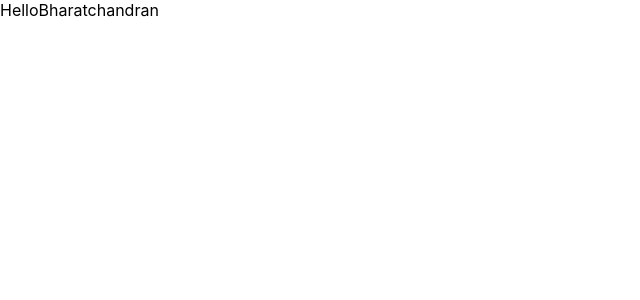
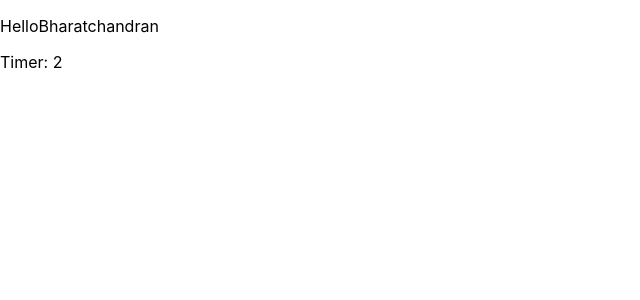
Before and after one commit to Bharatchandran/FullStackDay4, a React (Create React App) app: page / in a window 1280 px wide. Shown: the top 300 px of the page, without its empty margins (0-640 px from the left). Built offline with nearby package versions, Linux system fonts and the light colour scheme.

Commit message:
the change of state in CompuntdidMount

```diff
--- a/src/App.js
+++ b/src/App.js
@@ -9,27 +9,33 @@ class App extends Component {
   state = {
     Name: "Bharat",
     Salutation: "Hola",
+    Timer: 1,
   };
 
   componentDidMount() {
     console.log("componentDidMount called");
+    setInterval(() => {
+      this.setState({
+        Name: "Bharatchandran",
+        Salutation: "Hello",
+        Timer: this.state.Timer + 1,
+      });
+    }, 5000);
   }
   componentDidUpdate() {
     console.log("componentDidUpdate called");
   }
   render() {
-    if (this.state.Salutation !== "Hello")
-      setTimeout(() => {
-        this.setState({
-          Name: "Bharatchandran",
-          Salutation: "Hello",
-        });
-      }, 5000);
+    //if (this.state.Salutation !== "Hello")
+
     console.log("render called");
     return (
       <div>
-        {this.state.Salutation}
-        {this.state.Name}
+        <p>
+          {this.state.Salutation}
+          {this.state.Name}
+        </p>
+        <p>Timer: {this.state.Timer}</p>
       </div>
     );
   }
```
